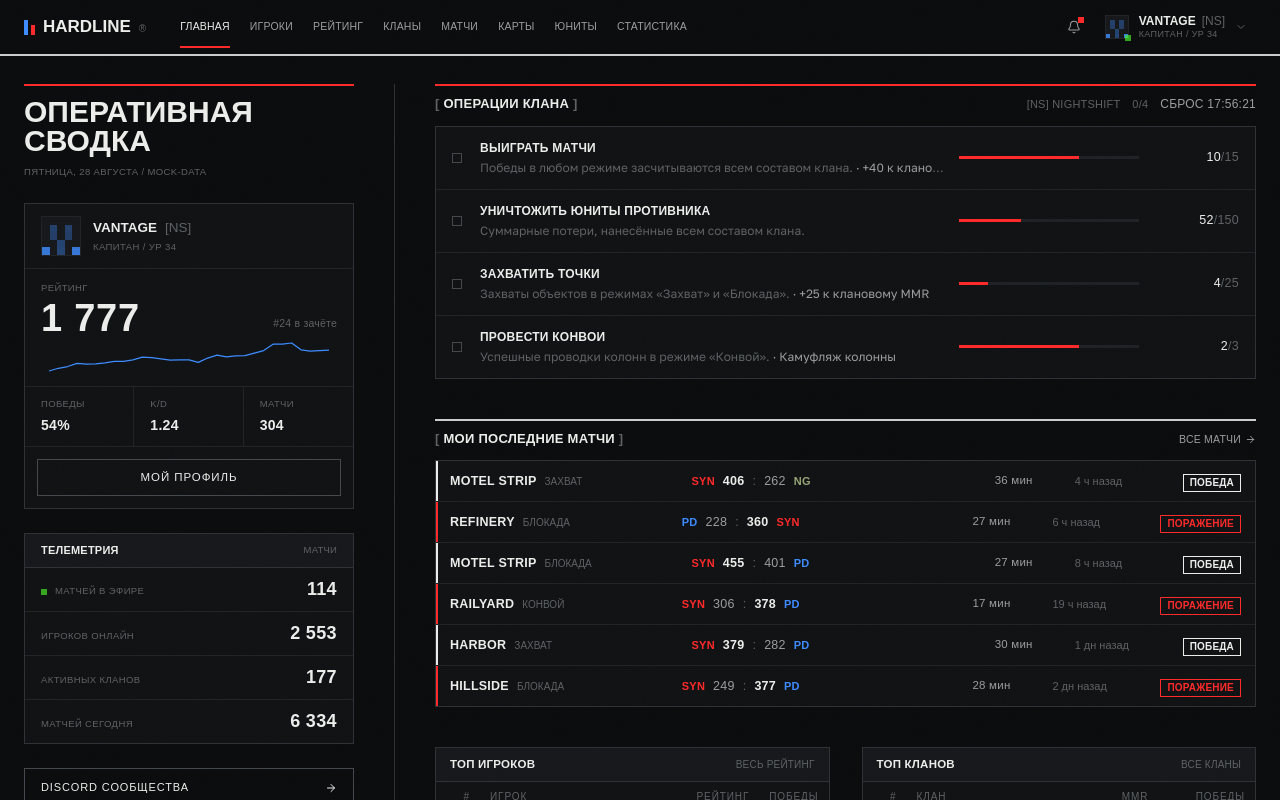
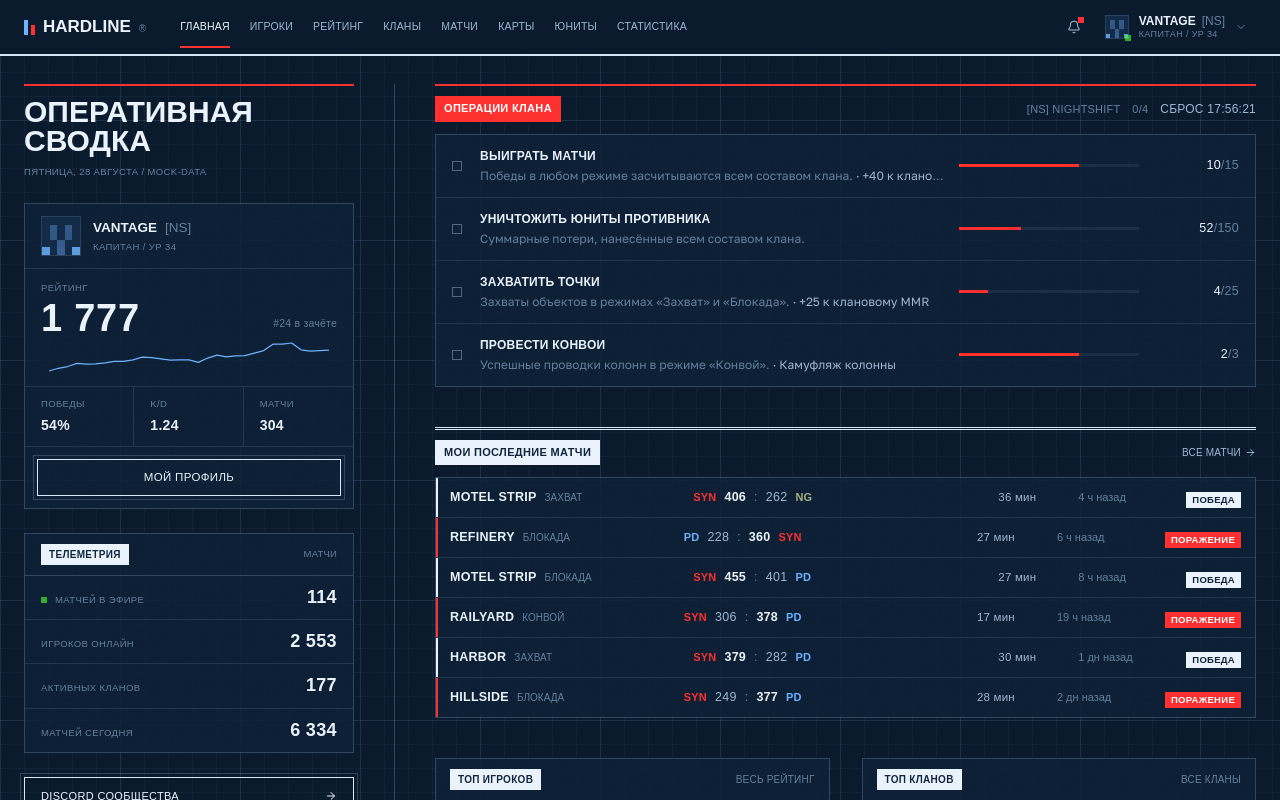
Before and after one commit to ventadynamics/Hardline-Dashboard, a Next.js app: page / in a window 1280 px wide. Shown: the top 800 px of the page. Built offline with nearby package versions, Linux system fonts and the light colour scheme; a web font is replaced by a local one.

Commit message:
feat: blueprint style variant — drafting-grid substrate, stamp headers, title-block tables

```diff
--- a/src/app/globals.css
+++ b/src/app/globals.css
@@ -9,29 +9,29 @@
 /* ------------------------------------------------------------------ */
 
 :root {
-  /* substrate */
-  --bg-0: #0b0c0d;
-  --bg-1: #0e0f11;
-  --surface-1: #101214;
-  --surface-2: #16181b;
+  /* substrate: drafting-table blueprint */
+  --bg-0: #0a1a2d;
+  --bg-1: #0c1e34;
+  --surface-1: rgba(13, 32, 54, 0.88);
+  --surface-2: rgba(20, 44, 72, 0.92);
 
-  /* structure */
-  --line-1: #212427;
-  --line-2: #2e3236;
-  --line-3: #43484d;
-  --ink-line: #caccce;
+  /* structure: ruling-pen linework */
+  --line-1: rgba(168, 202, 236, 0.14);
+  --line-2: rgba(168, 202, 236, 0.24);
+  --line-3: rgba(168, 202, 236, 0.42);
+  --ink-line: #d7e6f5;
 
-  /* phosphor text */
-  --text-1: #ececea;
-  --text-2: #9a9d9f;
-  --text-3: #5e6265;
+  /* paper-white ink */
+  --text-1: #eaf3fc;
+  --text-2: #9db6cf;
+  --text-3: #64809d;
 
   /* accents */
-  --red: #ff2a2a;          /* hazard: structure, alerts, strikes */
+  --red: #ff2f2f;          /* hazard: structure, alerts, stamps */
   --red-deep: #8f1414;
-  --blue: #3d8bff;         /* police / data semantics only */
-  --blue-bright: #74acff;
-  --olive: #97a578;        /* third-faction data */
+  --blue: #6db1ff;         /* police / data semantics only */
+  --blue-bright: #9cc9ff;
+  --olive: #a3b183;        /* third-faction data */
   --term-green: #4af626;   /* reserved: live indicator ONLY */
   --gold: #d2a355;
 
@@ -87,7 +87,18 @@ html {
 }
 
 body {
-  background: var(--bg-0);
+  /* millimetre drafting grid over the blueprint field */
+  background-color: var(--bg-0);
+  background-image:
+    linear-gradient(rgba(160, 200, 255, 0.09) 1px, transparent 1px),
+    linear-gradient(90deg, rgba(160, 200, 255, 0.09) 1px, transparent 1px),
+    linear-gradient(rgba(160, 200, 255, 0.045) 1px, transparent 1px),
+    linear-gradient(90deg, rgba(160, 200, 255, 0.045) 1px, transparent 1px);
+  background-size:
+    120px 120px,
+    120px 120px,
+    24px 24px,
+    24px 24px;
   color: var(--text-1);
   font-family: var(--font-body), system-ui, sans-serif;
   font-size: 14px;
@@ -187,12 +198,33 @@ select {
   background: var(--surface-1);
 }
 
-/* full-width structural rules */
+/* full-width structural rules — double typographic lines */
 .rule-ink {
-  border-top: 2px solid var(--ink-line);
+  border-top: 3px double var(--ink-line);
 }
 .rule-red {
   border-top: 2px solid var(--red);
+}
+
+/* inverted print stamp — the section voice of this variant */
+.stamp {
+  display: inline-block;
+  background: var(--text-1);
+  color: #12253d;
+  font-family: var(--font-mono-face), ui-monospace, monospace;
+  text-transform: uppercase;
+  letter-spacing: 0.03em;
+  font-weight: 700;
+  padding: 4px 9px 5px;
+}
+.stamp--red {
+  background: var(--red);
+  color: #fff;
+}
+.stamp--outline {
+  background: transparent;
+  color: var(--text-2);
+  box-shadow: inset 0 0 0 1px var(--line-3);
 }
 
 /* hazard warning stripes */
@@ -350,16 +382,18 @@ select {
   width: 100%;
   border-collapse: collapse;
 }
-.data-table th {
+/* title-block heads: paper label strip on the drawing */
+.data-table thead th {
   font-family: var(--font-mono-face), ui-monospace, monospace;
-  font-size: 10px;
-  font-weight: 500;
-  letter-spacing: 0.09em;
+  font-size: 9.5px;
+  font-weight: 700;
+  letter-spacing: 0.04em;
   text-transform: uppercase;
-  color: var(--text-3);
+  background: var(--text-1);
+  color: #12253d;
   text-align: left;
-  padding: 7px 10px;
-  border-bottom: 1px solid var(--line-3);
+  padding: 6px 10px;
+  border-bottom: none;
   white-space: nowrap;
 }
 .data-table td {
@@ -393,21 +427,23 @@ select {
 /* Controls                                                            */
 /* ------------------------------------------------------------------ */
 
-/* mechanical inversion on hover; press acknowledges instantly */
+/* passport double-border control; hover arms it red, press acknowledges */
 .ctrl {
   font-family: var(--font-mono-face), ui-monospace, monospace;
   text-transform: uppercase;
-  letter-spacing: 0.08em;
-  border: 1px solid var(--line-3);
+  letter-spacing: 0.03em;
+  border: 1px solid var(--ink-line);
+  outline: 1px solid var(--line-2);
+  outline-offset: 3px;
   color: var(--text-1);
   background: transparent;
-  transition: background-color 120ms var(--ease-out), color 120ms var(--ease-out),
-    border-color 120ms var(--ease-out), transform 120ms var(--ease-out);
+  transition: color 120ms var(--ease-out), border-color 120ms var(--ease-out),
+    outline-color 120ms var(--ease-out), transform 120ms var(--ease-out);
 }
 .ctrl:hover {
-  background: var(--text-1);
-  border-color: var(--text-1);
-  color: var(--bg-0);
+  border-color: var(--red);
+  outline-color: var(--red-deep);
+  color: var(--red);
 }
 .ctrl:active {
   transform: scale(0.97);
@@ -417,9 +453,9 @@ select {
   color: var(--red);
 }
 .ctrl--red:hover {
-  background: var(--red);
-  border-color: var(--red);
-  color: #fff;
+  border-color: var(--text-1);
+  outline-color: var(--line-3);
+  color: var(--text-1);
 }
 
 .pressable {
--- a/src/components/layout/HeaderNav.tsx
+++ b/src/components/layout/HeaderNav.tsx
@@ -105,7 +105,7 @@ export function HeaderNav({ user }: { user: HeaderUser }) {
               )}
             </button>
             {menu === "bell" && (
-              <div className="frame absolute right-0 top-[calc(100%+13px)] w-[320px] shadow-none">
+              <div className="frame absolute right-0 top-[calc(100%+13px)] w-[320px] !bg-[color:var(--bg-1)]">
                 <div className="flex items-center justify-between border-b border-line2 bg-raised px-3.5 py-2.5">
                   <span className="tech-label">Уведомления</span>
                   <span className="tnum font-mono text-[10.5px] text-faint">{unread} новых</span>
@@ -159,7 +159,7 @@ export function HeaderNav({ user }: { user: HeaderUser }) {
               <ChevronDown size={12} className="hidden text-faint sm:block" />
             </button>
             {menu === "account" && (
-              <div className="frame absolute right-0 top-[calc(100%+13px)] w-[210px]">
+              <div className="frame absolute right-0 top-[calc(100%+13px)] w-[210px] !bg-[color:var(--bg-1)]">
                 <Link href="/profile" className="flex items-center gap-2.5 px-3.5 py-2.5 text-[12.5px] text-ink transition-colors hover:bg-raised">
                   <UserRound size={13} strokeWidth={1.75} className="text-dim" /> Мой профиль
                 </Link>
--- a/src/components/ui/SectionHeader.tsx
+++ b/src/components/ui/SectionHeader.tsx
@@ -2,8 +2,8 @@ import { cn } from "@/lib/cn";
 import type { ReactNode } from "react";
 
 /**
- * Operational unit header: a full-width structural rule, then ASCII-framed
- * mono title with meta hanging right on the same line.
+ * Operational unit header, stamp variant: a double typographic rule, then an
+ * inverted print stamp carrying the title, meta hanging right.
  */
 export function SectionHeader({
   title,
@@ -19,13 +19,9 @@ export function SectionHeader({
   return (
     <div className={cn("mb-3", className)}>
       <div className={accent === "red" ? "rule-red" : "rule-ink"} aria-hidden />
-      <div className="mt-2 flex flex-wrap items-baseline justify-between gap-x-4 gap-y-1">
-        <h2 className="tele text-[13px] font-bold text-ink">
-          <span aria-hidden className="text-faint">[ </span>
-          {title}
-          <span aria-hidden className="text-faint"> ]</span>
-        </h2>
-        {meta ? <div className="tele flex items-center gap-3 text-[10.5px] text-dim">{meta}</div> : null}
+      <div className="mt-2.5 flex flex-wrap items-center justify-between gap-x-4 gap-y-1.5">
+        <h2 className={cn("stamp text-[11px]", accent === "red" && "stamp--red")}>{title}</h2>
+        {meta ? <div className="tele flex items-center gap-3 text-[10px] text-dim">{meta}</div> : null}
       </div>
     </div>
   );
--- a/src/components/ui/badges.tsx
+++ b/src/components/ui/badges.tsx
@@ -39,10 +39,9 @@ export function ResultBadge({ result }: { result: "win" | "loss" | "draw" }) {
   return (
     <span
       className={cn(
-        "tele inline-block border px-1.5 py-[3px] text-[10px] font-bold leading-none",
-        result === "win" && "border-ink text-ink",
-        result === "loss" && "border-[color:var(--red)] text-[color:var(--red)]",
-        result === "draw" && "border-line3 text-dim",
+        "stamp !px-1.5 !py-[3px] text-[9.5px] leading-none",
+        result === "loss" && "stamp--red",
+        result === "draw" && "stamp--outline",
       )}
     >
       {text}
--- a/src/components/ui/bars.tsx
+++ b/src/components/ui/bars.tsx
@@ -18,7 +18,7 @@ export function ProgressBar({
   value,
   total,
   tone = "red",
-  segments = 14,
+  segments = 22,
   className,
 }: {
   value: number;
@@ -31,7 +31,7 @@ export function ProgressBar({
   const filled = Math.round(share * segments);
   return (
     <div
-      className={cn("flex h-[8px] gap-[2px]", className)}
+      className={cn("flex h-[6px] gap-[3px]", className)}
       role="progressbar"
       aria-valuemin={0}
       aria-valuemax={total}
--- a/src/features/home/dispatch.tsx
+++ b/src/features/home/dispatch.tsx
@@ -111,8 +111,8 @@ export async function LeftConsole() {
 
         {/* live telemetry stack */}
         <div data-fx className="frame">
-          <header className="flex items-center justify-between border-b border-line2 bg-raised px-4 py-2">
-            <h2 className="tele text-[11px] font-bold text-ink">Телеметрия</h2>
+          <header className="flex items-center justify-between border-b border-line2 px-4 py-2.5">
+            <h2 className="stamp !px-2 !py-[3px] text-[10px]">Телеметрия</h2>
             <Link href="/matches" className="tele text-[9.5px] text-faint transition-colors hover:text-ink">
               матчи
             </Link>
--- a/src/features/home/sections.tsx
+++ b/src/features/home/sections.tsx
@@ -24,8 +24,8 @@ export function RailModule({
 }) {
   return (
     <section className="frame" aria-label={title}>
-      <header className="flex items-center justify-between gap-3 border-b border-line2 bg-raised px-3.5 py-2">
-        <h2 className="tele text-[11.5px] font-bold text-ink">{title}</h2>
+      <header className="flex items-center justify-between gap-3 border-b border-line2 px-3.5 py-2.5">
+        <h2 className="stamp !px-2 !py-[3px] text-[10px]">{title}</h2>
         {meta}
       </header>
       <div className={flush ? "" : "px-3.5 py-3"}>{children}</div>
```
Also changed, not shown: .impeccable/hook.cache.json.
